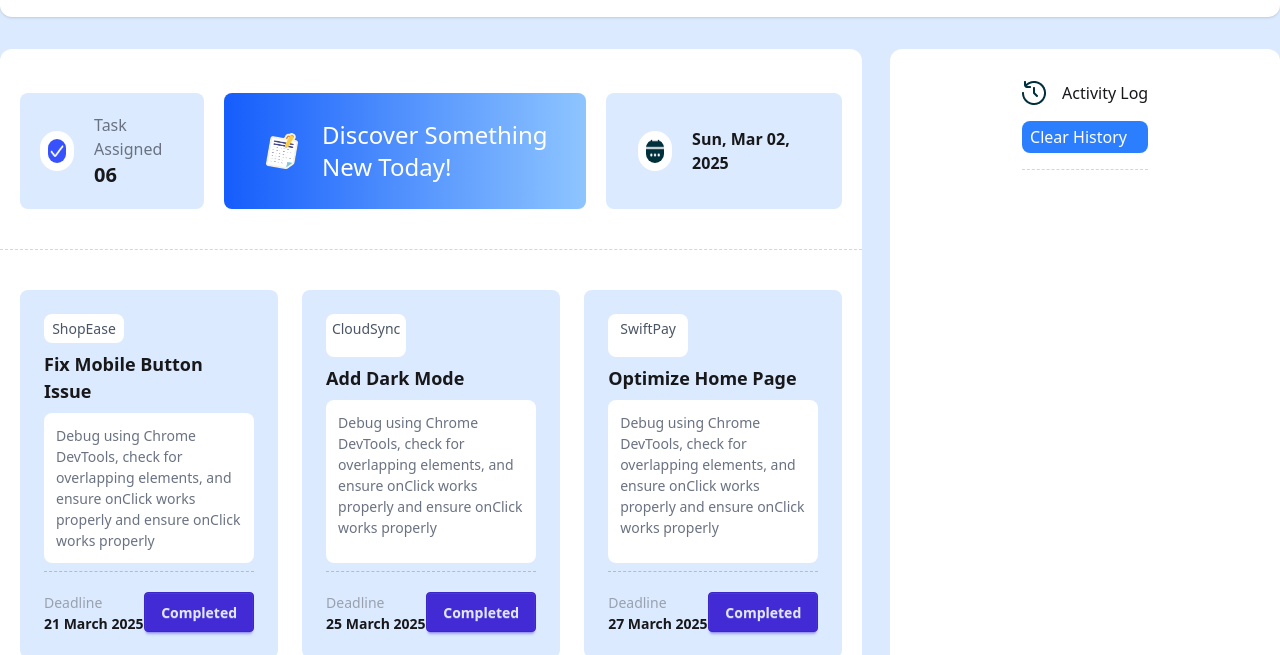
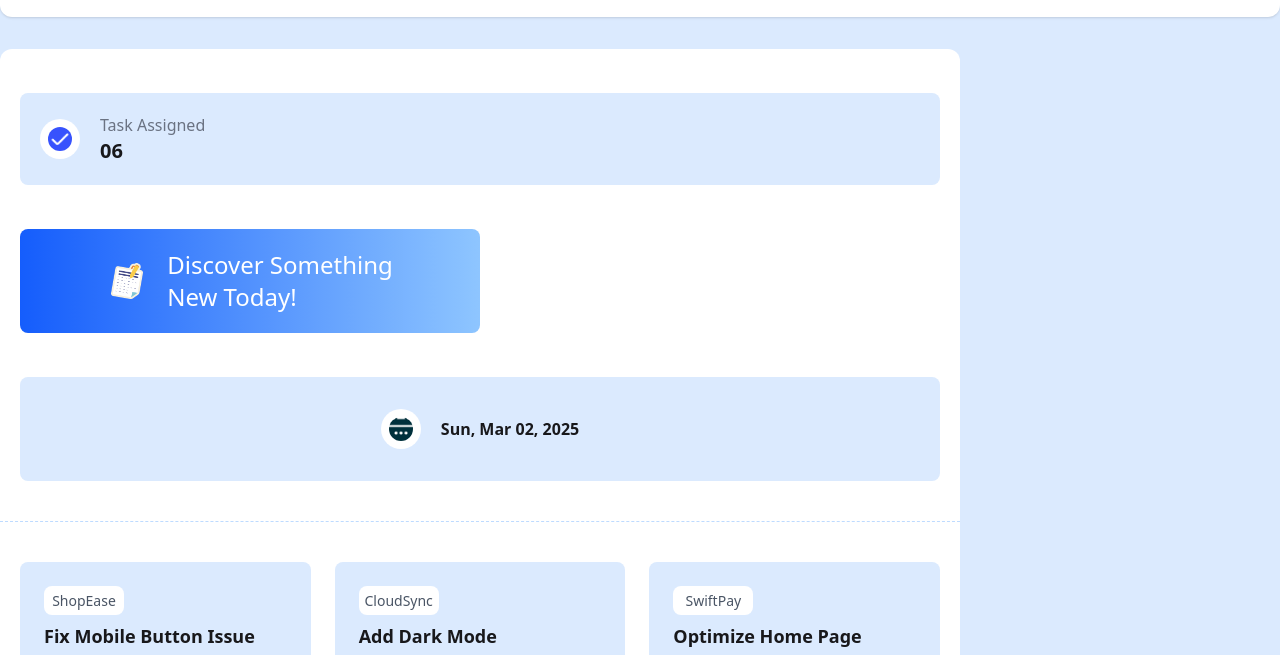
Before and after one commit to Npervin/Assignment-5-dev-board, a plain HTML site: page index.html in a window 1280 px wide. Shown: the part 67-722 px from the top of the page. Drawn offline with nearby package versions, Linux system fonts and the light colour scheme.

Commit message:
modified some styles

```diff
--- a/index.html
+++ b/index.html
@@ -43,9 +43,11 @@
       </div>
     </header>
     <!-- main section -->
-    <section class="mt-8 flex gap-7 max-w-screen-2xl mx-auto">
+    <section
+      class="mt-8 flex flex-col sm:w-full gap-7 max-w-screen-2xl mx-auto"
+    >
       <div class="justify-around bg-white w-3/4 rounded-xl">
-        <div class="flex gap-5 justify-center mb-5 p-5">
+        <div class="flex flex-col gap-5 justify-center mb-5 p-5 sm:">
           <div class="bg-blue-100 rounded-lg mt-6 flex items-center gap-5 p-5">
             <div>
               <img
```
